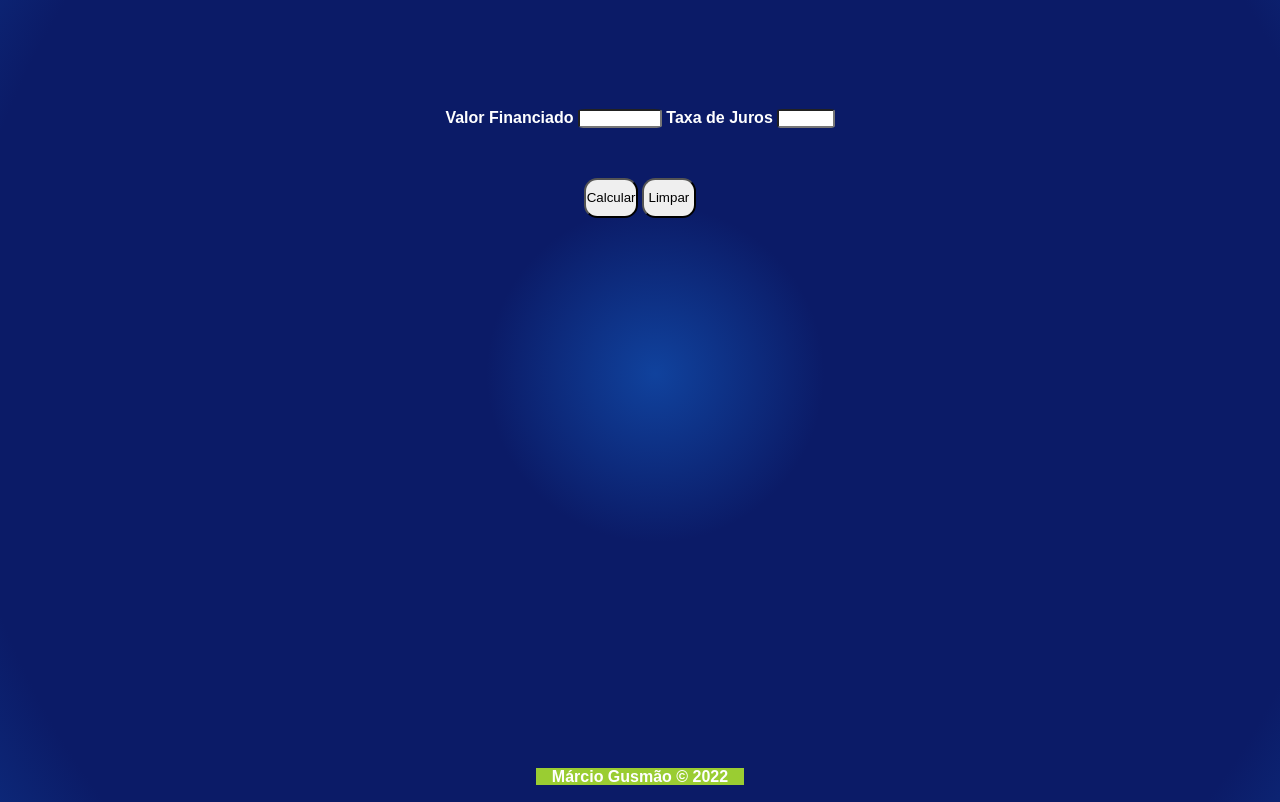
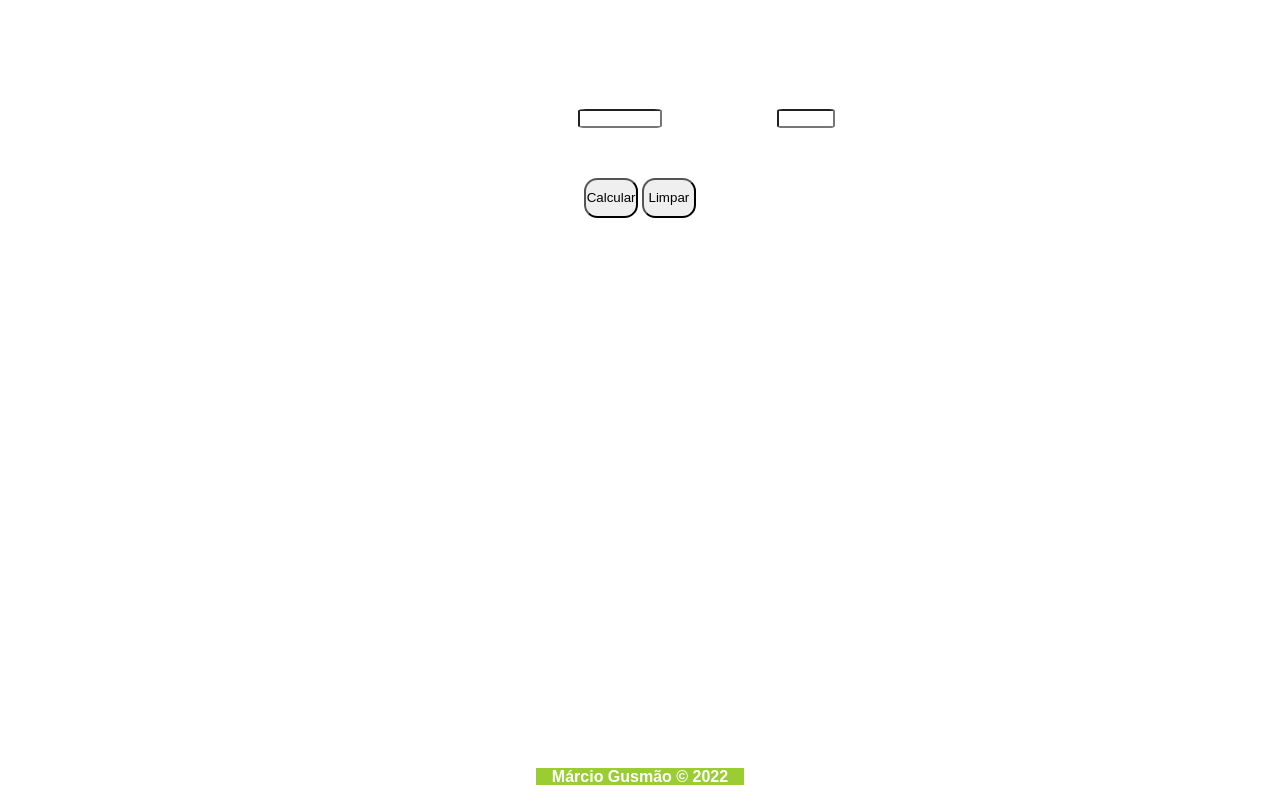
Before and after one commit to sirmarcius/calculoDeFinanciamento, a plain HTML site: page index.html in a window 1280 px wide. Shown: the part 72-874 px from the top of the page. Drawn offline with Linux system fonts and the light colour scheme.

Commit message:
Update style.css

```diff
--- a/style.css
+++ b/style.css
@@ -9,7 +9,7 @@
 body {
   font-family: "Roboto Mono", monospace;
   min-height: 400px;
-  background-image: radial-gradient( circle 976px at 51.2% 51%,  rgba(11,27,103,1) 0%, rgba(16,66,157,1) 0%, rgba(11,27,103,1) 17.3%, rgba(11,27,103,1) 58.8%, rgba(11,27,103,1) 71.4%, rgba(16,66,157,1) 100.2%, rgba(187,187,187,1) 100.2% );
+  background-color: radial-gradient( circle 976px at 51.2% 51%,  rgba(11,27,103,1) 0%, rgba(16,66,157,1) 0%, rgba(11,27,103,1) 17.3%, rgba(11,27,103,1) 58.8%, rgba(11,27,103,1) 71.4%, rgba(16,66,157,1) 100.2%, rgba(187,187,187,1) 100.2% );
   background-size: 100vh;
   background-size: 100vw;
   background-position: center;
```
